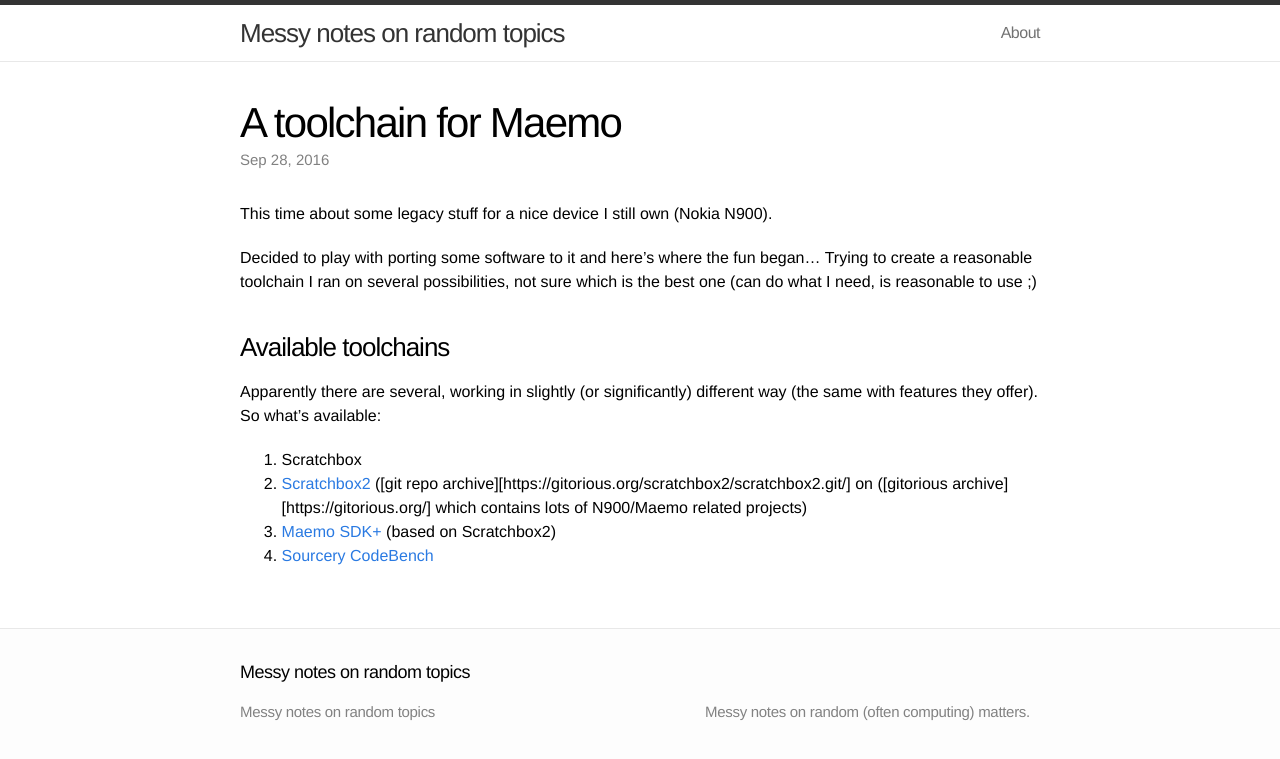
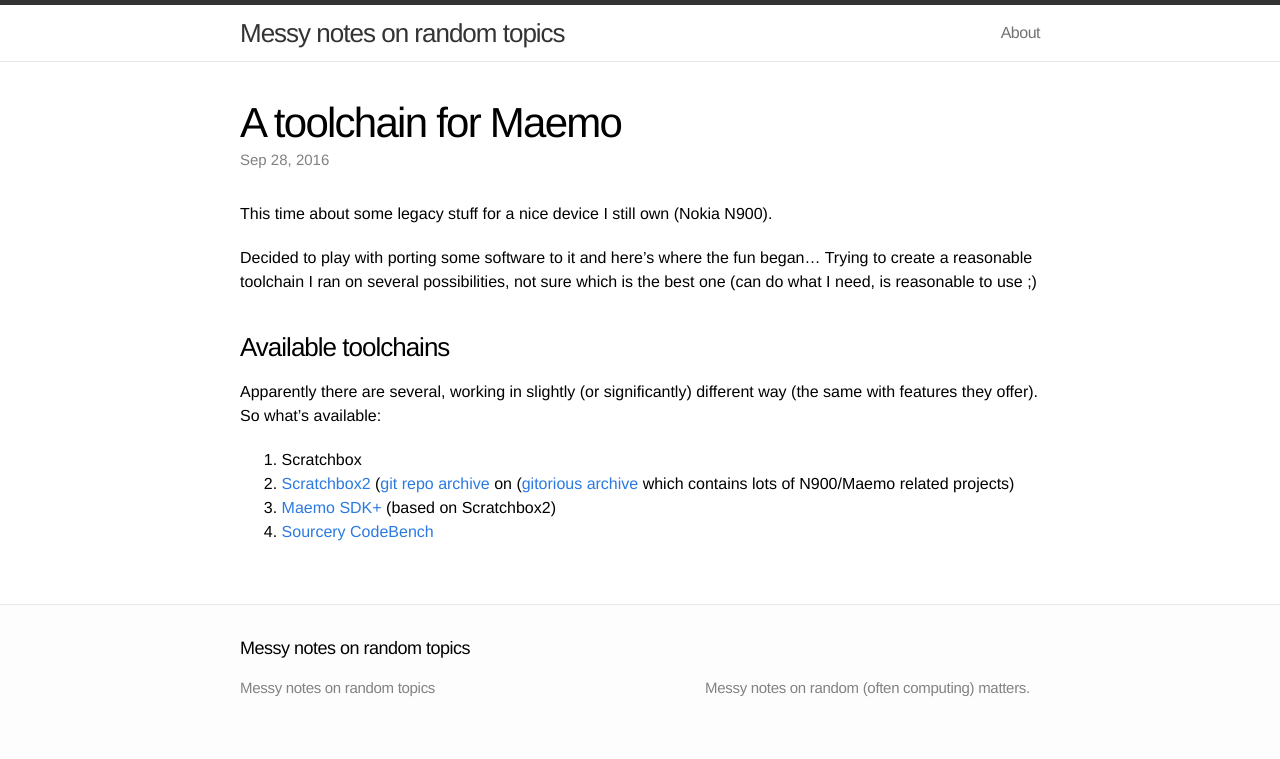
Before and after one commit to t-w/t-w.github.io, a Jekyll site: the page built from _posts/2016-09-29-toolchain_4_maemo.markdown, in a window 1280 px wide. Shown: the top 759 px of the page. Built offline with Jekyll 4.4.1, drawn with Linux system fonts in a browser that asks for light colours; part of the change alters nothing that is shown.

Commit message:
Fixing links.

```diff
--- a/_posts/2016-09-29-toolchain_4_maemo.markdown
+++ b/_posts/2016-09-29-toolchain_4_maemo.markdown
@@ -16,8 +16,8 @@ Apparently there are several, working in slightly (or significantly) different w
 (the same with features they offer). So what's available:
 
 1. Scratchbox
-2. [Scratchbox2][sb2.1] ([git repo archive][https://gitorious.org/scratchbox2/scratchbox2.git/]
-on ([gitorious archive][https://gitorious.org/] which contains lots of N900/Maemo related projects)
+2. [Scratchbox2][sb2.1] ([git repo archive][sb2.2]
+on ([gitorious archive][gitorious] which contains lots of N900/Maemo related projects)
 3. [Maemo SDK+][sdk+.1] (based on Scratchbox2)
 4. [Sourcery CodeBench][codebench.1]
 
@@ -25,5 +25,6 @@ on ([gitorious archive][https://gitorious.org/] which contains lots of N900/Maem
 [sb.1]: (scratchbox homepage)
 [sb2.1]: (scratchbox2 homepage)
 [sb2.2]: https://gitorious.org/scratchbox2/scratchbox2.git
+[gitorious]: https://gitorious.org/
 [sdk+.1]: http://maemo-sdk.garage.maemo.org/
 [codebench.1]: https://www.mentor.com/embedded-software/sourcery-tools/sourcery-codebench/editions/lite-edition/
```
